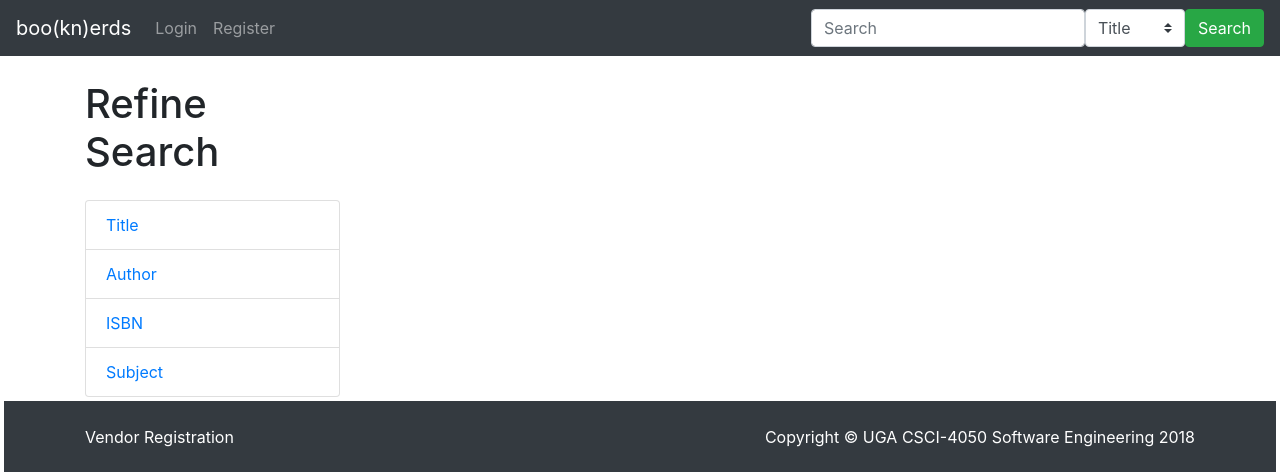
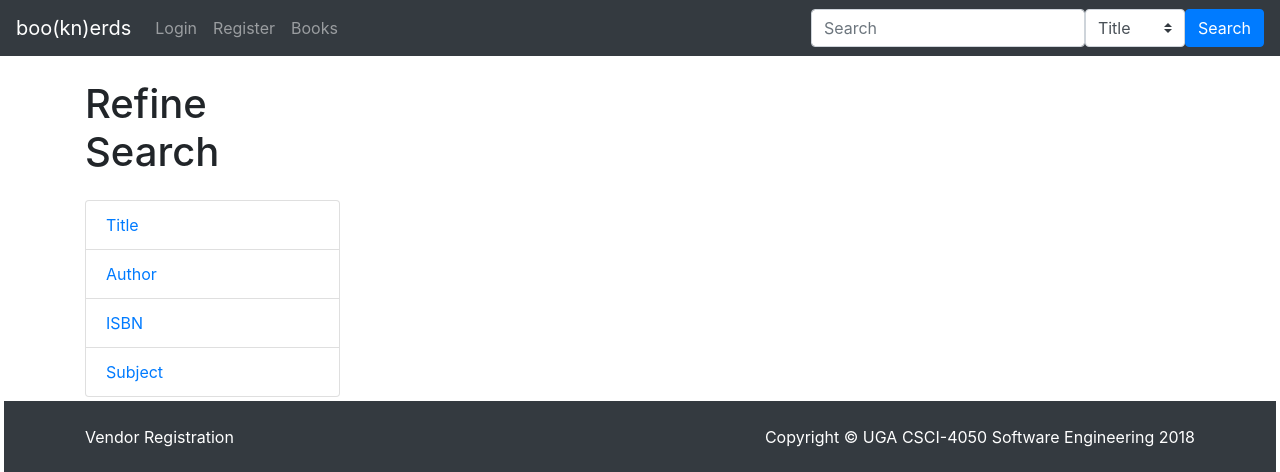
Before and after one commit to BashfulBandit/booerds, a Django app: page /books/ in a window 1280 px wide. Shown: the top 472 px of the page. Run offline with Django 3.2, Linux system fonts and the light colour scheme; data that the repository does not hold is empty; some libraries are stand-ins or nearby versions.

Commit message:
Setup on webserver.

```diff
--- a/booerds/settings.py
+++ b/booerds/settings.py
@@ -25,7 +25,7 @@ SECRET_KEY = '%0ydcp-mg-5#h_7cb1(tu^296(+4tpkz!&nb7#6=(7eqv^)dw^'
 # SECURITY WARNING: don't run with debug turned on in production!
 DEBUG = True
 
-ALLOWED_HOSTS = []
+ALLOWED_HOSTS = ['*']
 
 # Application definition
 
--- a/bookstore/templates/bookstore/navbar.html
+++ b/bookstore/templates/bookstore/navbar.html
@@ -25,6 +25,9 @@
 					<a class="nav-link" href="{% url 'bookstore:register' %}">Register</a>
 				</li>
 			{% endif %}
+			<li class="nav-item">
+				<a class="nav-link" href="{% url 'bookstore:list' %}">Books</a>
+			</li>
 		</ul>
 		<form class="form-inline">
 			<input class="form-control" type="search" placeholder="Search" aria-label="Search">
@@ -34,7 +37,7 @@
 				<option value="isbn">ISBN</option>
 				<option value="isbn">Subject</option>
 			</select>
-			<button class="btn btn-success" type="submit">Search</button>
+			<button class="btn btn-primary" type="submit">Search</button>
 		</form>
 	</div>
 </nav>
--- a/bookstore/views.py
+++ b/bookstore/views.py
@@ -42,7 +42,7 @@ def user_login(request):
             user = authenticate(request, username=username, password=raw_password)
             if user is not None:
                 login(request, user)
-                return redirect('bookstore:profile', id=user.id)
+            return redirect('bookstore:profile', id=user.id)
     else:
         form = AuthenticationForm()
         context.update({
@@ -74,11 +74,8 @@ def customer_register(request):
             username = user_form.cleaned_data['username']
             raw_password = user_form.cleaned_data['password1']
             user = authenticate(request, username=username, password=raw_password)
-            print(user.id)
-            print(customer_form)
-            customer_form.cleaned_data['user'] = user.id
-            print(customer_form)
-            customer_form.save()
+            customer_form.cleaned_data['user'] = user
+#            customer_form.save()
             if user is not None:
                 login(request, user)
                 return redirect('bookstore:profile', id=user.id)
```
Also changed, not shown: bookstore/templates/bookstore/home.html (+4 -4 lines).
